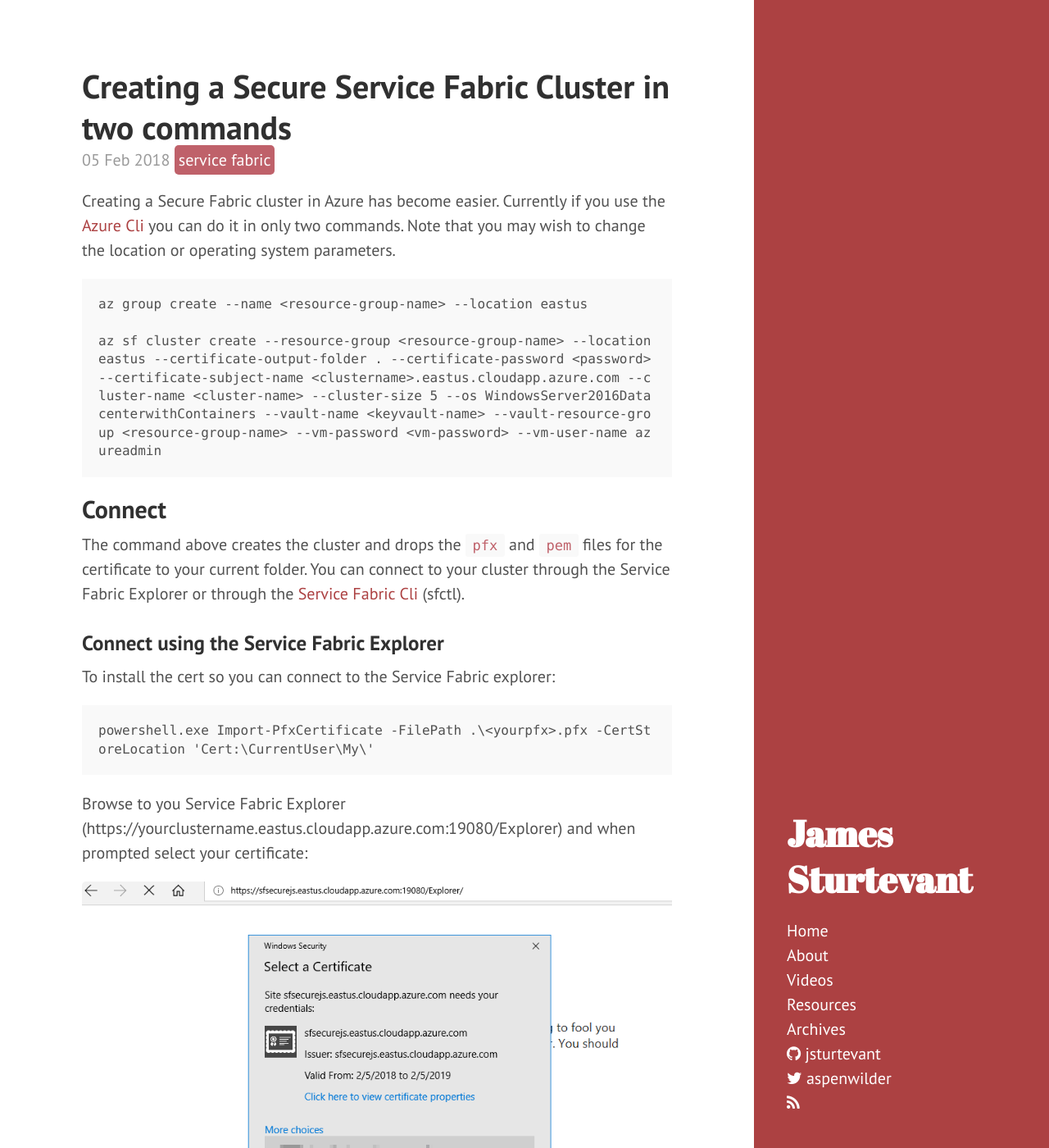
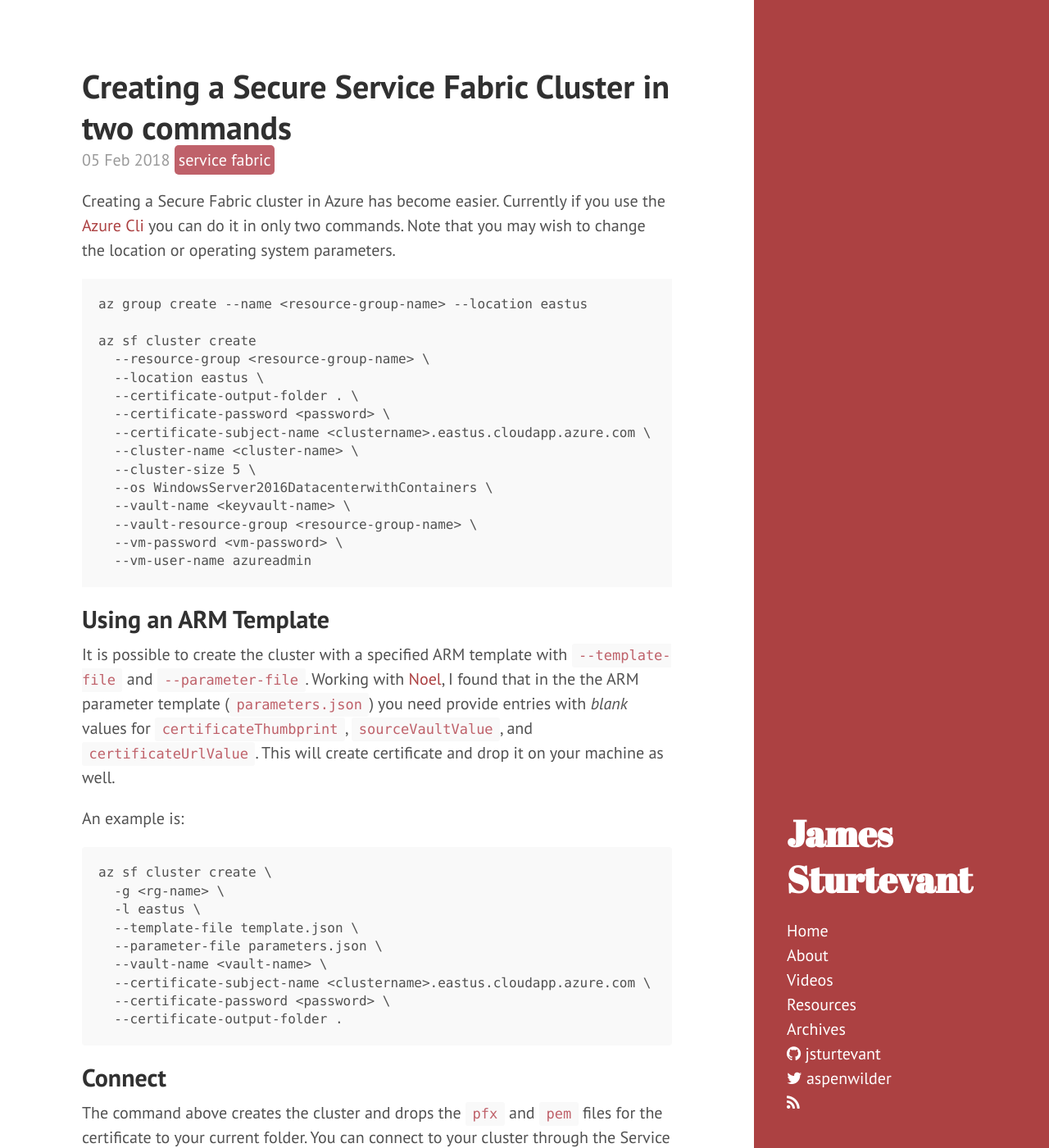
Before and after one commit to jsturtevant/jsturtevant.github.io, a Jekyll site: the page built from _posts/2018-02-05-Creating-a-secure-Service-Fabric-Cluster-in-two-commands.md, in a window 1280 px wide and 1400 px high. Shown: the whole window at 82% size. Built offline with Jekyll 4.4.1, drawn with Linux system fonts in a browser that asks for light colours; nearby versions of some CDN libraries; comment, search, counter and statistics services are not loaded; some of the changed text lies outside the part shown.

Commit message:
added some extra info

````diff
--- a/_posts/2018-02-05-Creating-a-secure-Service-Fabric-Cluster-in-two-commands.md
+++ b/_posts/2018-02-05-Creating-a-secure-Service-Fabric-Cluster-in-two-commands.md
@@ -12,7 +12,36 @@ Creating a Secure Fabric cluster in Azure has become easier.  Currently if you u
 ```cmd
 az group create --name <resource-group-name> --location eastus
 
-az sf cluster create --resource-group <resource-group-name> --location eastus --certificate-output-folder . --certificate-password <password> --certificate-subject-name <clustername>.eastus.cloudapp.azure.com --cluster-name <cluster-name> --cluster-size 5 --os WindowsServer2016DatacenterwithContainers --vault-name <keyvault-name> --vault-resource-group <resource-group-name> --vm-password <vm-password> --vm-user-name azureadmin
+az sf cluster create
+  --resource-group <resource-group-name> \
+  --location eastus \
+  --certificate-output-folder . \
+  --certificate-password <password> \
+  --certificate-subject-name <clustername>.eastus.cloudapp.azure.com \
+  --cluster-name <cluster-name> \
+  --cluster-size 5 \
+  --os WindowsServer2016DatacenterwithContainers \
+  --vault-name <keyvault-name> \
+  --vault-resource-group <resource-group-name> \
+  --vm-password <vm-password> \
+  --vm-user-name azureadmin
+```
+
+## Using an ARM Template
+It is possible to create the cluster with a specified ARM template with `--template-file` and `--parameter-file`.  Working with [Noel](https://www.noelbundick.com), I found that in the the ARM parameter template (`parameters.json`) you need provide entries with *blank* values for `certificateThumbprint`, `sourceVaultValue`, and `certificateUrlValue`.  This will create certificate and drop it on your machine as well.
+
+An example is:
+
+```
+az sf cluster create \
+  -g <rg-name> \
+  -l eastus \
+  --template-file template.json \
+  --parameter-file parameters.json \
+  --vault-name <vault-name> \
+  --certificate-subject-name <clustername>.eastus.cloudapp.azure.com \
+  --certificate-password <password> \
+  --certificate-output-folder .
 ```
 
 ## Connect
@@ -41,3 +70,12 @@ sfctl node list
 
 ## Your certs
 If you review the command we ran to create the cluster you will notice that you create an [Azure Key Vault](https://docs.microsoft.com/en-us/azure/key-vault/).  If you ever need to get your private keys you can head back to the [Key Vault resource](https://docs.microsoft.com/en-us/rest/api/keyvault/certificates-and-policies) either via the CLI or the portal to get your keys.
+
+Thanks [Vy Ta](https://twitter.com/vytachar) here is a quick example:
+
+```cmd
+az keyvault secret download --vault-name <vault-name> -n <key-name> -f pfx-out.pfx
+
+# if you want the pem
+openssl pkcs12 -in pfx-out.pfx -out pem-out.pem -nodes
+```
````
